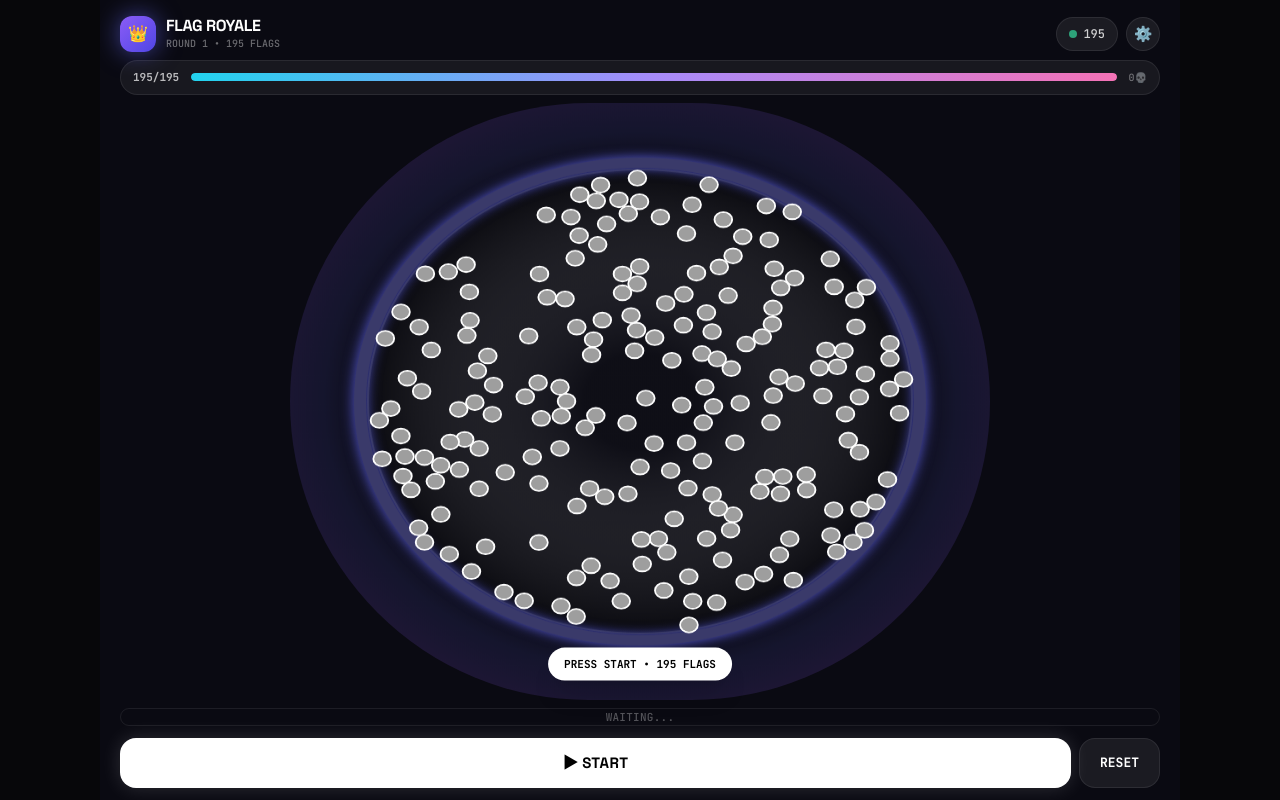
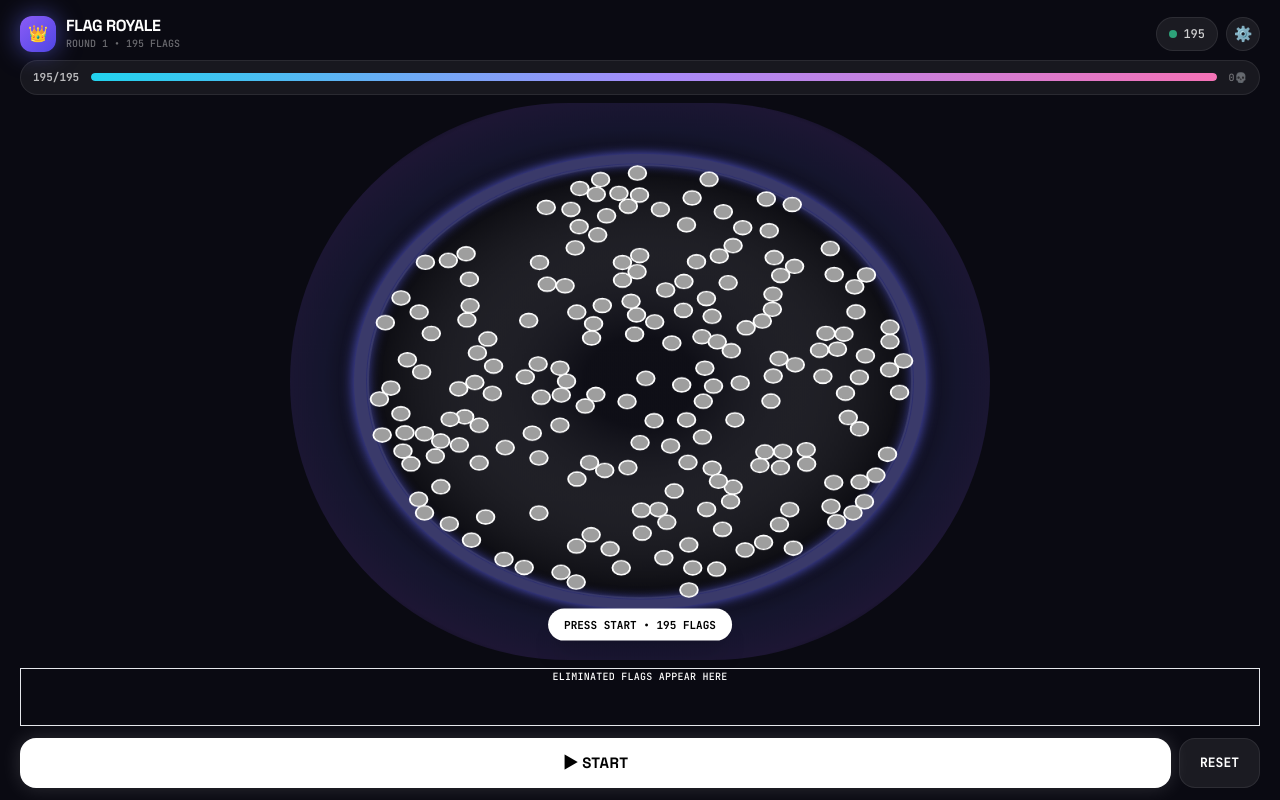
Before and after one commit to niceguy61/flag-royale, a React (Vite) app: page / in a window 1280 px wide. Built offline with nearby package versions, Linux system fonts and the light colour scheme.

Commit message:
feat: shorts UI + GitHub Pages deploy

```diff
--- a/App.tsx
+++ b/App.tsx
@@ -2,7 +2,7 @@ import React, { useRef, useState, useEffect, useCallback } from "react";
 import SettingsModal from "./components/SettingsModal";
 import WinStack from "./components/WinStack";
 import WinnerOverlay from "./components/WinnerOverlay";
-import Ticker from "./components/Ticker";
+import EliminatedStack from "./components/EliminatedStack";
 
 type Country = { iso2: string; code: string; name: string; shortName?: string };
 // 195 UN member + observers (193 + Palestine PS + Vatican VA) + Ivory Coast fix = 195 total
@@ -257,6 +257,7 @@ export default function App() {
  const [loadedCount, setLoadedCount] = useState(0);
  const [shuffleFlash, setShuffleFlash] = useState(false);
   const [showGear, setShowGear] = useState(false);
+  const [showWinStackOverlay, setShowWinStackOverlay] = useState(true);
   const [speedMult, setSpeedMult] = useState(1);
   const [elasticity, setElasticity] = useState(1);
   const [friction, setFriction] = useState(1);
@@ -876,8 +877,7 @@ export default function App() {
     // elimination toast + ticker (max 1 toast, 2.5s)
     if (newlyEliminated.length > 0) {
       setElimTicker((prev) => {
-        const combined = [...prev, ...newlyEliminated];
-        return combined.slice(-15);
+        return [...prev, ...newlyEliminated];
       });
       const last = newlyEliminated[newlyEliminated.length - 1];
       setToast(last);
@@ -1043,7 +1043,7 @@ export default function App() {
 
   return (
     <>
-    <div className="w-full h-screen bg-[#0a0a12] text-white flex flex-col overflow-hidden relative mx-auto" style={{maxWidth:'1080px',aspectRatio:'9/16'}}>
+    <div className="w-screen h-screen bg-[#0a0a12] text-white flex flex-col overflow-hidden relative">
       <style>{`
         @import url('https://fonts.googleapis.com/css2?family=Space+Grotesk:wght@400;600;700&family=JetBrains+Mono:wght@500;700&display=swap');
         *{font-family:'Space Grotesk',system-ui,sans-serif;}
@@ -1068,7 +1068,7 @@ export default function App() {
       )}
 
       {/* Win Stack overlay */}
-      <WinStack winStack={winStack} />
+      {showWinStackOverlay && <WinStack winStack={winStack} />}
 
       {/* Header */}
       <header className="w-full px-5 pt-4 pb-2 flex items-center justify-between shrink-0 z-10">
@@ -1138,9 +1138,9 @@ export default function App() {
         </div>
       </div>
 
-      {/* Ticker */}
-      <div className="w-full px-5 shrink-0">
-        <Ticker elimTicker={elimTicker} />
+      {/* Eliminated flags stack */}
+      <div className="w-full px-5">
+        <EliminatedStack elimTicker={elimTicker} totalCount={ballCount} />
       </div>
 
 
@@ -1191,6 +1191,8 @@ export default function App() {
         setWallBoost={setWallBoost}
         onFullRoyale={handleFullRoyale}
         speak={speak}
+        showWinStackOverlay={showWinStackOverlay}
+        setShowWinStackOverlay={setShowWinStackOverlay}
       />
     </>
   );
--- /dev/null
+++ b/components/EliminatedStack.tsx
@@ -0,0 +1,52 @@
+import React from "react";
+
+type Country = { iso2: string; code: string; name: string };
+
+type Props = {
+  elimTicker: Country[];
+  totalCount: number;
+};
+
+export default function EliminatedStack({ elimTicker, totalCount }: Props) {
+  const flagW = 26;
+  const flagH = 18;
+  const gap = 2;
+
+  return (
+    <div
+      className="w-full rounded-[14px] bg-white/[0.02] border border-white/[0.06] p-2"
+      style={{ minHeight: '58px', maxHeight: '140px', overflowY: 'auto' }}
+    >
+      {elimTicker.length === 0 ? (
+        <div className="flex items-center justify-center h-[42px]">
+          <span className="mono text-[10px] text-white/20 tracking-wide">ELIMINATED FLAGS APPEAR HERE</span>
+        </div>
+      ) : (
+        <div
+          style={{
+            display: 'grid',
+            gridTemplateColumns: `repeat(auto-fill, ${flagW}px)`,
+            gap: `${gap}px`,
+            width: '100%',
+          }}
+        >
+          {elimTicker.map((c, i) => (
+            <div
+              key={`${c.code}-${i}`}
+              className="rounded-[3px] overflow-hidden border border-white/10"
+              style={{ width: `${flagW}px`, height: `${flagH}px` }}
+              title={c.name}
+            >
+              <img
+                src={`https://flagcdn.com/w40/${c.iso2}.png`}
+                alt={c.code}
+                className="w-full h-full object-cover"
+                loading="lazy"
+              />
+            </div>
+          ))}
+        </div>
+      )}
+    </div>
+  );
+}
--- a/components/SettingsModal.tsx
+++ b/components/SettingsModal.tsx
@@ -24,6 +24,8 @@ type Props = {
   setWallBoost: (v: number) => void;
   onFullRoyale: () => void;
   speak: (text: string, rate?: number, pitch?: number, isWinner?: boolean) => void;
+  showWinStackOverlay: boolean;
+  setShowWinStackOverlay: (v: boolean) => void;
 };
 
 export default function SettingsModal({
@@ -33,6 +35,7 @@ export default function SettingsModal({
   speedMult, setSpeedMult, elasticity, setElasticity,
   friction, setFriction, wallBoost, setWallBoost,
   onFullRoyale, speak,
+  showWinStackOverlay, setShowWinStackOverlay,
 }: Props) {
   if (!open) return null;
 
@@ -61,6 +64,14 @@ export default function SettingsModal({
           <button onClick={onFullRoyale} disabled={isPlaying} className="w-full mt-2 h-[38px] rounded-[10px] bg-gradient-to-r from-cyan-500/20 via-violet-500/20 to-fuchsia-500/20 border border-violet-400/20 mono text-[11px] font-bold hover:from-cyan-500/30 hover:via-violet-500/30 hover:to-fuchsia-500/30 transition-all disabled:opacity-40">
             🌍 FULL ROYALE (195)
           </button>
+        </section>
+
+        {/* Display */}
+        <section className="mb-5">
+          <label className="flex items-center gap-2 cursor-pointer">
+            <input type="checkbox" checked={showWinStackOverlay} onChange={(e) => setShowWinStackOverlay(e.target.checked)} className="accent-violet-500 w-3.5 h-3.5" />
+            <span className="mono text-[11px] text-white/70">Show Win Stack overlay (top-left)</span>
+          </label>
         </section>
 
         {/* TTS */}
--- a/vite.config.ts
+++ b/vite.config.ts
@@ -1,7 +1,7 @@
-
 import { defineConfig } from 'vite'
 import react from '@vitejs/plugin-react'
 export default defineConfig({
   plugins: [react()],
+  base: '/flag-royale/',
   server: { port: 5173 }
 })
```
Also changed, not shown: 1 other file (tests, documents, lock files or other folders).
